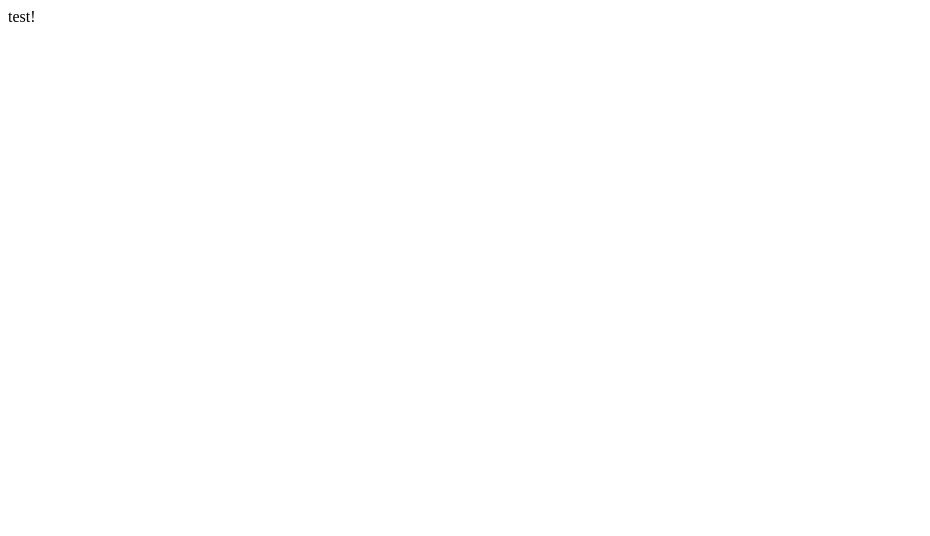
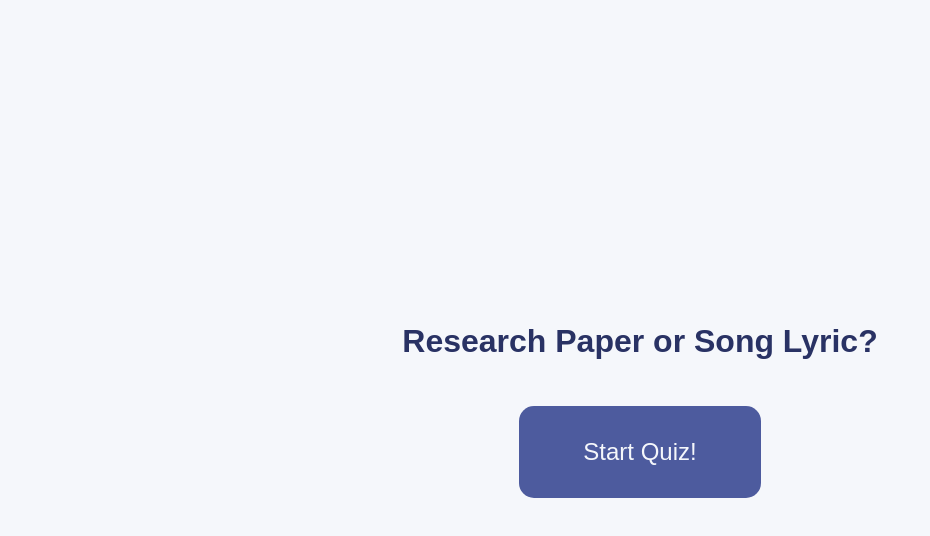
Before and after one commit to Sullivown/research-or-song-lyric, a React (Create React App) app: page / in a window 1280 px wide. Shown: the top 536 px of the page, without its empty margins (0-930 px from the left). Built offline with nearby package versions, Linux system fonts and the light colour scheme.

Commit message:
moved styled elements to elements folder

```diff
--- a/src/App.js
+++ b/src/App.js
@@ -1,5 +1,7 @@
+import StartPage from './pages/StartPage';
+
 function App() {
-	return <div className='App'>test!</div>;
+	return <StartPage />;
 }
 
 export default App;
--- a/src/GlobalStyles.js
+++ b/src/GlobalStyles.js
@@ -1,7 +1,4 @@
 import { createGlobalStyle } from 'styled-components';
-
-import Inter from './assets/fonts/Inter-VariableFont.ttf';
-import Karla from './assets/fonts/Karla-VariableFont.ttf';
 
 const GlobalStyles = createGlobalStyle`
 	* {
@@ -13,6 +10,7 @@ const GlobalStyles = createGlobalStyle`
 		width: 100vw;
 		height: 100vh;
 		background-color: #f5f7fb;
+		font-family: sans-serif;
 	}
 
 	#root {
--- a/src/components/Button.js
+++ b/src/elements/Button.js
@@ -1,9 +1,9 @@
 import styled from 'styled-components';
 
-const StyledButton = styled.button`
+const Button = styled.button`
 	background-color: #4d5b9e;
 	color: #f5f7fb;
-	font-family: 'Inter';
+	font-family: sans-serif;
 	border: none;
 	padding: 2rem 4rem;
 	border-radius: 15px;
@@ -18,4 +18,4 @@ const StyledButton = styled.button`
 	}
 `;
 
-export default StyledButton;
+export default Button;
--- /dev/null
+++ b/src/elements/H1.js
@@ -0,0 +1,7 @@
+import styled from 'styled-components';
+
+const H1 = styled.h1`
+	font-size: 2rem;
+`;
+
+export default H1;
--- a/src/index.css
+++ b/src/index.css
@@ -1,9 +1 @@
-@font-face {
-	font-family: 'Inter';
-	src: url(./assets/fonts/Inter-VariableFont.ttf) format('truetype');
-}
-
-@font-face {
-	font-family: 'Karla';
-	src: url(./assets/fonts/Karla-VariableFont.ttf) format('truetype');
-}
+@import_normalize;
--- a/src/index.js
+++ b/src/index.js
@@ -1,11 +1,13 @@
 import React from 'react';
 import ReactDOM from 'react-dom/client';
 import './index.css';
+import GlobalStyles from './GlobalStyles';
 import App from './App';
 
 const root = ReactDOM.createRoot(document.getElementById('root'));
 root.render(
 	<React.StrictMode>
+		<GlobalStyles />
 		<App />
 	</React.StrictMode>
 );
--- a/src/pages/StartPage.js
+++ b/src/pages/StartPage.js
@@ -1,7 +1,7 @@
 import React from 'react';
 import styled from 'styled-components';
-import StyledButton from '../components/Button';
-import StyledH1 from '../components/StyledH1';
+import Button from '../elements/Button';
+import H1 from '../elements/H1';
 
 const StyledStartPage = styled.div`
 	color: #293264;
@@ -16,8 +16,8 @@ const StyledStartPage = styled.div`
 function StartPage() {
 	return (
 		<StyledStartPage>
-			<StyledH1>Research Paper or Song Lyric!</StyledH1>
-			<StyledButton>Start Quiz!</StyledButton>
+			<H1>Research Paper or Song Lyric?</H1>
+			<Button>Start Quiz!</Button>
 		</StyledStartPage>
 	);
 }
```
Also changed, not shown: src/components/StyledH1.js (deleted, +0 -8 lines), src/assets/fonts/Inter-VariableFont.ttf (deleted), src/assets/fonts/Karla-VariableFont.ttf (deleted).
